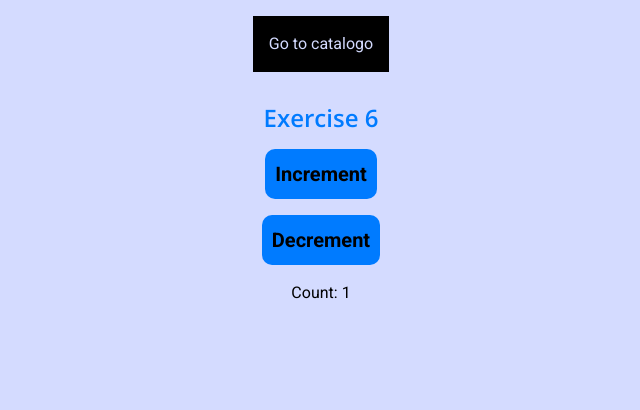
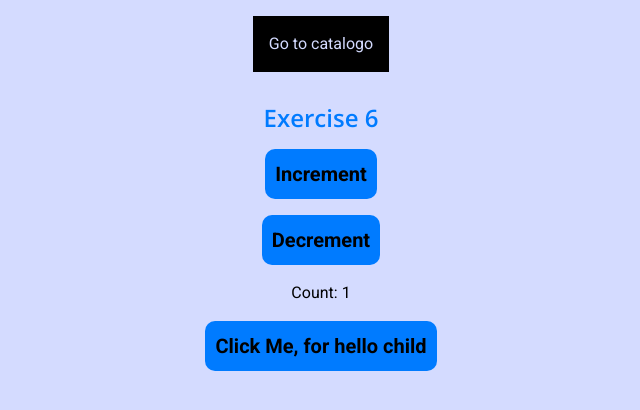
Before and after one commit to AlvaroAlonsoAlonso/vue-exercises, a Vue app: page / in a window 1280 px wide. Shown: the top 410 px of the page, without its empty margins (319-959 px from the left). Built offline with nearby package versions, Linux system fonts and the light colour scheme.

Commit message:
exercise-8

```diff
--- /dev/null
+++ b/src/components/ChildComponent.vue
@@ -0,0 +1,13 @@
+<script setup lang="ts">
+import { defineEmits } from 'vue'
+
+const emit = defineEmits(['buttonHello'])
+
+const getGreet = () => {
+  emit('buttonHello', 'Hello, from the child component')
+}
+</script>
+
+<template>
+  <button @click="getGreet">Click Me, for hello child</button>
+</template>
--- /dev/null
+++ b/src/components/ParentComponent.vue
@@ -0,0 +1,13 @@
+<script setup lang="ts">
+import { ref } from 'vue'
+import ChildComponent from '@/components/ChildComponent.vue'
+
+const message = ref('')
+function handleChild(child: string) {
+  message.value = child
+}
+</script>
+<template>
+  <ChildComponent @button-hello="handleChild" />
+  <p v-if="message">{{ message }}</p>
+</template>
--- a/src/views/homeView.vue
+++ b/src/views/homeView.vue
@@ -1,11 +1,13 @@
 <script setup lang="ts">
 import TheCounter from '@/components/TheCounter.vue'
+import ParentComponent from '@/components/ParentComponent.vue'
 </script>
 
 <template>
   <section class="home">
     <RouterLink class="home__link" to="/catalogo">Go to catalogo</RouterLink>
     <TheCounter class="home__counter" />
+    <ParentComponent />
   </section>
 </template>
 
```
